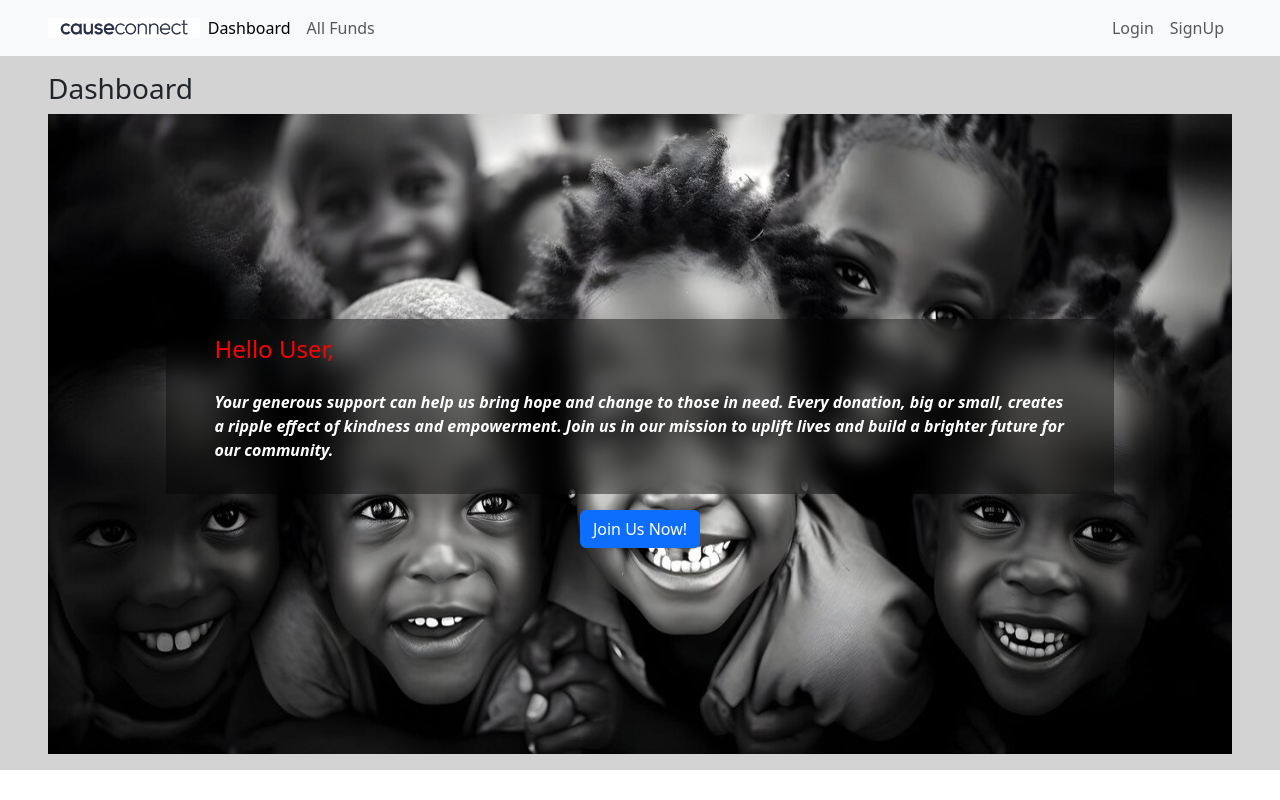
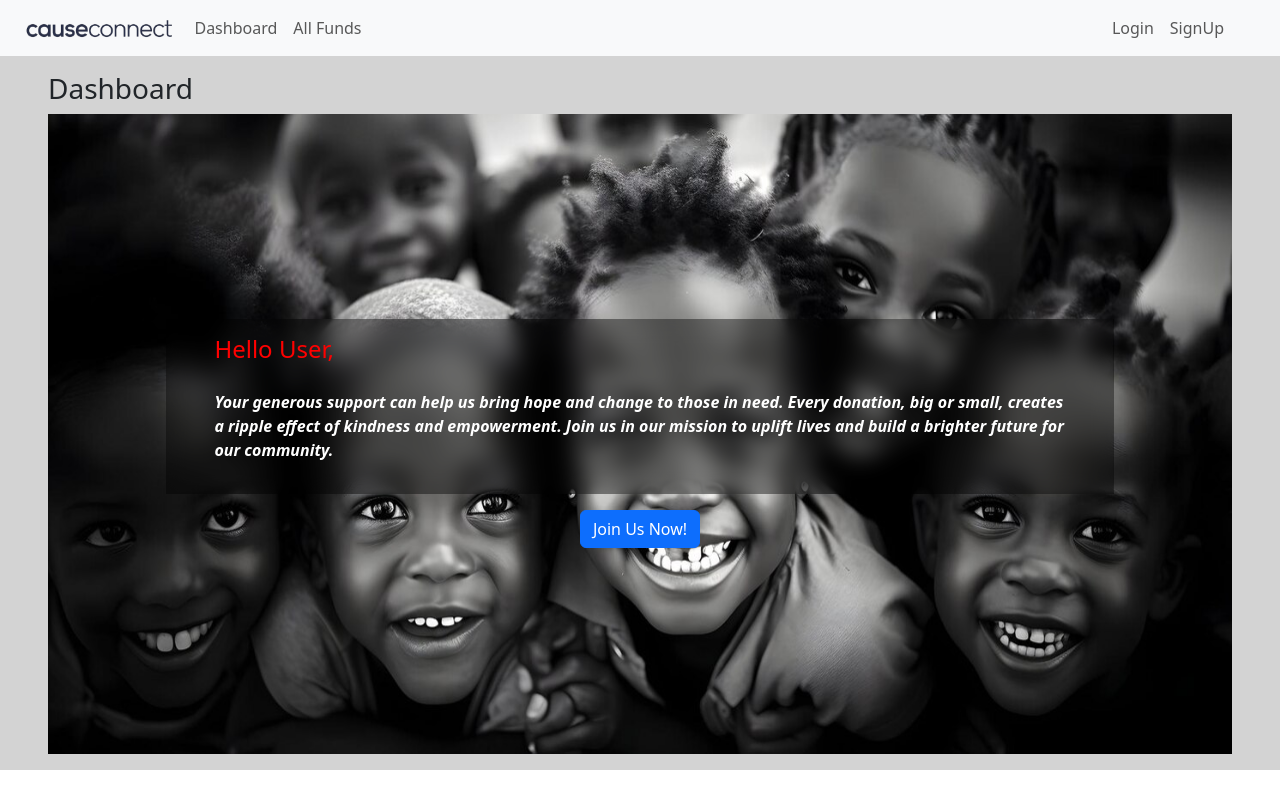
Before and after one commit to Manish-Nailwal/FundRaising-Portal, a React (Vite) app: page / in a window 1280 px wide. Built offline with nearby package versions, Linux system fonts and the light colour scheme; no server answers.

Commit message:
Change in logo and title

```diff
--- a/src/landingPage/NavBar.jsx
+++ b/src/landingPage/NavBar.jsx
@@ -39,9 +39,9 @@ function NavBar() {
   return (
     <>
       <nav className="navbar navbar-expand-lg bg-body-tertiary sticky-top">
-        <div className="container-fluid px-5 ">
-          <Link className="d-flex align-items-center" to="/">
-            <img src="/media/textLogo.png" alt="" height={'20px'}/>
+        <div className="container-fluid pe-5 ">
+          <Link className="" to="/">
+            <img src="/media/textLogo.png" alt="" height={'23px'}/>
           </Link>
           <button
             className="navbar-toggler"
@@ -56,7 +56,7 @@ function NavBar() {
           </button>
           <div className="collapse navbar-collapse" id="navbarNavAltMarkup">
             <div className="navbar-nav">
-              <Link className="nav-link active" aria-current="page" to="/">
+              <Link className="nav-link " aria-current="page" to="/">
                 Dashboard
               </Link>
               {isLogin && (
```
Also changed, not shown: public/media/textLogo.png.
